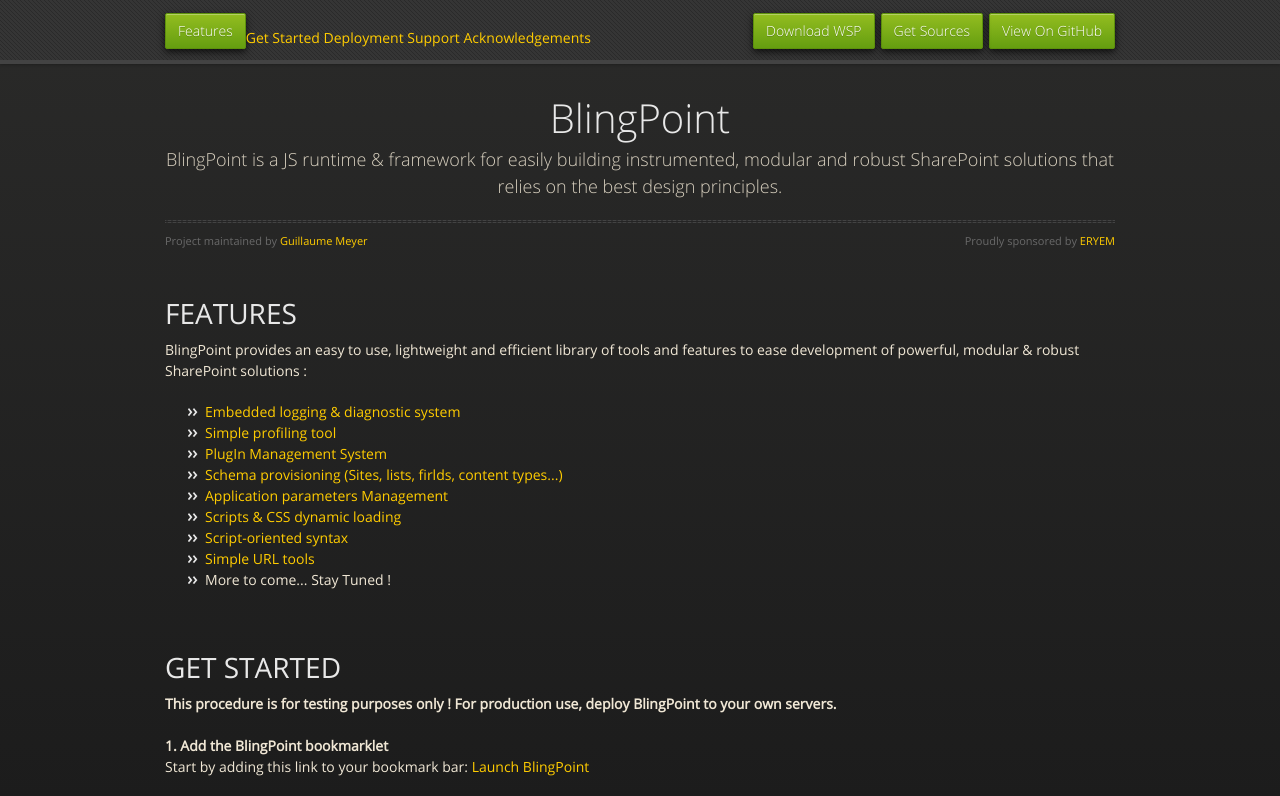
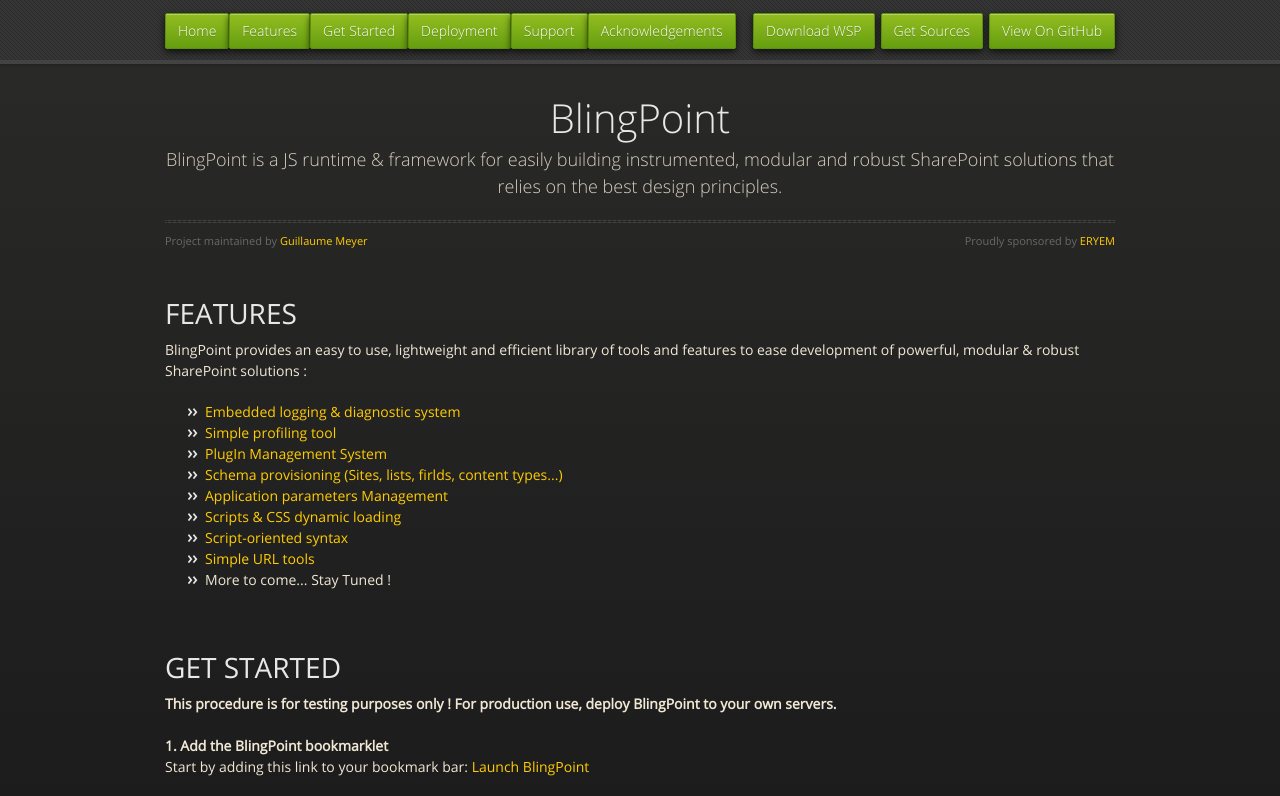
Before and after one commit to guillaumemeyer/BlingPoint, a plain HTML site: page index.html in a window 1280 px wide. Shown: the top 796 px of the page. Drawn offline with nearby package versions, Linux system fonts and the light colour scheme.

Commit message:
Update index.html

```diff
--- a/index.html
+++ b/index.html
@@ -20,16 +20,16 @@
   <body>
       <div id="header">
         <nav>
+          <li class="fork"><a href="javascript:scrollToAnchor('wrapper');"><span class="credits left">Home</span></a></li>
           <li class="fork"><a href="javascript:scrollToAnchor('features');"><span class="credits left">Features</span></a></li>
+          <li class="fork"><a href="javascript:scrollToAnchor('getstarted');"><span class="credits left">Get Started</span></a></li>
+          <li class="fork"><a href="javascript:scrollToAnchor('deployment');"><span class="credits left">Deployment</span></a></li>
+          <li class="fork"><a href="javascript:scrollToAnchor('support');"><span class="credits left">Support</span></a></li>
+          <li class="fork"><a href="javascript:scrollToAnchor('acknowledgements');"><span class="credits left">Acknowledgements</span></a></li>
           <li class="downloads"><a href="https://github.com/guillaumemeyer/BlingPoint">View On GitHub</a></li>
           <li class="downloads"><a href="https://github.com/guillaumemeyer/BlingPoint/zipball/master">Get Sources</a></li>
           <li class="downloads"><a href="https://github.com/guillaumemeyer/BlingPoint/blob/master/SandBoxSolution/bin/Release/BlingPointSandBox.wsp?raw=true">Download WSP</a></li>
         </nav>
-        <br/>
-          <a onclick="scrollToAnchor('getstarted')"><span class="credits left">Get Started</span></a>
-          <a onclick="scrollToAnchor('deployment')"><span class="credits left">Deployment</span></a>
-          <a onclick="scrollToAnchor('support')"><span class="credits left">Support</span></a>
-          <a onclick="scrollToAnchor('acknowledgements')"><span class="credits left">Acknowledgements</span></a>
       </div><!-- end header -->
 
     <div class="wrapper">
@@ -146,7 +146,7 @@
 
           <script>
             function scrollToAnchor(aid){
-              $('html, body').animate({scrollTop: $('.' + aid).offset().top -80}, 1500);
+              $('html, body').animate({scrollTop: $('.' + aid).offset().top -80}, 1000);
             }
           </script>
 
```
